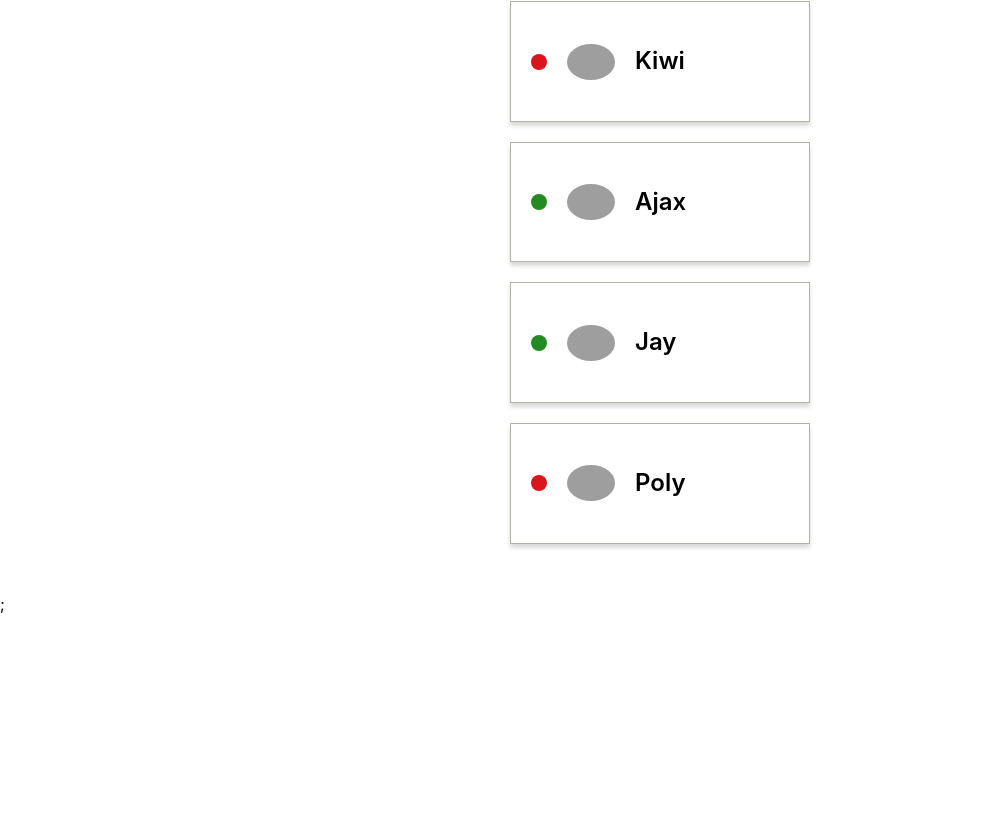
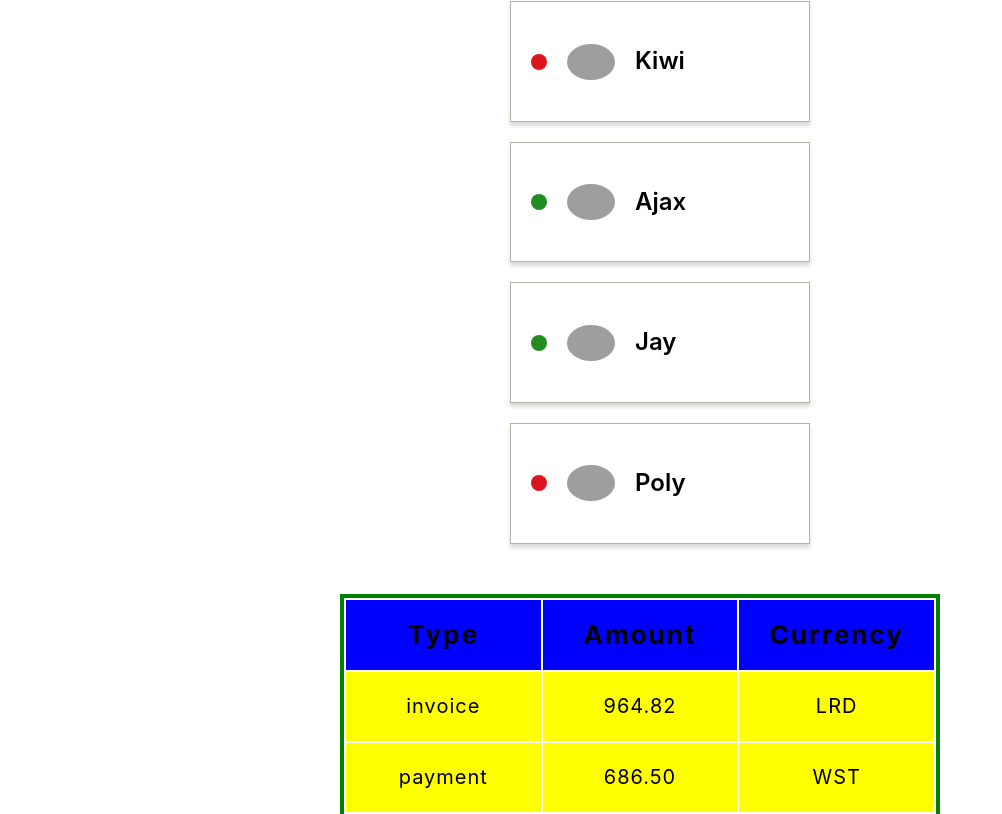
Before and after one commit to Dzhaman-Nazarii/goit-react-hw-01-components, a React (Create React App) app: page / in a window 1280 px wide. Shown: the part 1120-1934 px from the top of the page, without its empty margins (0-1002 px from the left). Before the commit the page ends 1734 px from the top, so only its background shows below. Built offline with nearby package versions, Linux system fonts and the light colour scheme; grey boxes are pictures that could not be loaded.

Commit message:
exercise 4

```diff
--- a/src/components/App.jsx
+++ b/src/components/App.jsx
@@ -1,10 +1,11 @@
 import Profile from "./Profile/Profile";
 import Statistics from "./Statistics/Statistics";
 import FriendList from "./FriendList/FriendList";
-import FriendListItem from "./FriendListItem/FriendListItem";
+import TransactionHistory from "./TransactionHistory/TransactionHistory";
 import user from '../data/user'
 import data from '../data/data'
 import friends from '../data/friends'
+import transactions from '../data/transactions'
 
 export const App = () => {
   return (
@@ -17,7 +18,8 @@ export const App = () => {
         stats={user.stats}
       />
       <Statistics title="Upload stats" stats={data} />
-      <div><FriendList friends={friends} />;</div>
+      <FriendList friends={friends} />
+      <TransactionHistory items={transactions} />;
     </>
   );
 };
--- /dev/null
+++ b/src/components/TransactionHistory/TransactionHistory.jsx
@@ -0,0 +1,25 @@
+import PropTypes from 'prop-types'
+import css from './TransactionHistory.module.css'
+import TransactionItems from 'components/TransactionItems/TransactionItems';
+
+const TransactionHistory = ({items}) => {
+    return (
+        <table className={css.transactionHistory}>
+            <thead>
+                <tr>
+                <th>Type</th>
+                <th>Amount</th>
+                <th>Currency</th>
+                </tr>
+            </thead>
+            <tbody>
+                {items.map(item => (
+                    <TransactionItems key={item.id} {...item} />
+                    )
+                )}
+            </tbody>
+        </table>
+    )
+};
+
+export default TransactionHistory;
--- /dev/null
+++ b/src/components/TransactionHistory/TransactionHistory.module.css
@@ -0,0 +1,33 @@
+.transactionHistory {
+  margin-right: auto;
+  margin-left: auto;
+  width: 600px;
+
+  margin-bottom: 50px;
+  table-layout: fixed;
+  border: solid 4px green;
+}
+
+th,
+td {
+  padding: 20px;
+  color: #000;
+}
+
+th {
+  background-color: blue;
+  letter-spacing: 2px;
+  font-size: 26px;
+  line-height: 1.167;
+}
+
+td {
+  background-color: yellow;
+  letter-spacing: 1px;
+  font-size: 20px;
+  line-height: 1.456;
+}
+
+tbody td {
+  text-align: center;
+}
--- /dev/null
+++ b/src/components/TransactionItems/TransactionItems.jsx
@@ -0,0 +1,20 @@
+import PropTypes from 'prop-types'
+
+const TransactionItems = ({id, type, amount, currency}) => {
+    return (
+        <tr key={id}>
+            <td>{type}</td>
+            <td>{amount}</td>
+            <td>{currency}</td>
+        </tr>
+    )
+};
+
+TransactionItems.propTypes = {
+    id: PropTypes.string.isRequired,
+    type: PropTypes.string.isRequired,
+    amount: PropTypes.string.isRequired,
+    currency: PropTypes.string.isRequired,
+}
+
+export default TransactionItems;
--- /dev/null
+++ b/src/data/transactions.json
@@ -0,0 +1,122 @@
+[
+  {
+    "id": "1e0700a2-5183-4291-85cc-2065a036a683",
+    "type": "invoice",
+    "amount": "964.82",
+    "currency": "LRD"
+  },
+  {
+    "id": "a30f821b-4d25-4ff0-abdd-e340b3f0dd2b",
+    "type": "payment",
+    "amount": "686.50",
+    "currency": "WST"
+  },
+  {
+    "id": "44dca67a-8e5a-4798-bf8e-b15efd4e1abd",
+    "type": "invoice",
+    "amount": "828.62",
+    "currency": "UGX"
+  },
+  {
+    "id": "ea8ed3dc-2b68-4a53-905a-53ecb0adef33",
+    "type": "withdrawal",
+    "amount": "527.80",
+    "currency": "ALL"
+  },
+  {
+    "id": "ea76146a-0b00-4b80-bc02-a8c822176712",
+    "type": "withdrawal",
+    "amount": "371.43",
+    "currency": "MUR"
+  },
+  {
+    "id": "63ca02f9-d637-46b5-9237-f3b24425e029",
+    "type": "payment",
+    "amount": "862.44",
+    "currency": "AUD"
+  },
+  {
+    "id": "ed0263e8-59a5-4bf1-87e0-2bb88e53dc34",
+    "type": "withdrawal",
+    "amount": "907.00",
+    "currency": "GEL"
+  },
+  {
+    "id": "6013bad0-750c-4691-8bc2-d8f2b43969c4",
+    "type": "withdrawal",
+    "amount": "352.52",
+    "currency": "UGX"
+  },
+  {
+    "id": "252c7be4-8b06-4fa7-8d42-61fb835b70d5",
+    "type": "payment",
+    "amount": "388.98",
+    "currency": "TOP"
+  },
+  {
+    "id": "4eaab41b-b967-40ac-82ed-85fc66f646f1",
+    "type": "deposit",
+    "amount": "103.10",
+    "currency": "BWP"
+  },
+  {
+    "id": "9648a350-8469-42d5-8bf3-18090de5fe67",
+    "type": "withdrawal",
+    "amount": "322.32",
+    "currency": "MRO"
+  },
+  {
+    "id": "9c5c25fb-1a95-4b2f-8d1f-4c4426d677cc",
+    "type": "invoice",
+    "amount": "14.79",
+    "currency": "PYG"
+  },
+  {
+    "id": "43ef232c-80e9-4d6f-b48a-b22405620de3",
+    "type": "payment",
+    "amount": "904.86",
+    "currency": "CHF"
+  },
+  {
+    "id": "5161682e-e620-4019-ab0a-24ceb10fbd20",
+    "type": "withdrawal",
+    "amount": "307.08",
+    "currency": "NOK"
+  },
+  {
+    "id": "7b119d71-42e6-4c42-a141-6818b07bb9ff",
+    "type": "invoice",
+    "amount": "275.07",
+    "currency": "AWG"
+  },
+  {
+    "id": "a4f65722-65c4-4c28-b1f4-b8ed988bb205",
+    "type": "deposit",
+    "amount": "213.10",
+    "currency": "STD"
+  },
+  {
+    "id": "c6e5784b-0ca3-48d6-86e5-b5128af5a523",
+    "type": "invoice",
+    "amount": "116.11",
+    "currency": "CUP CUC"
+  },
+  {
+    "id": "c9ebed6a-3a02-4b49-ac0d-0534b51f2bfd",
+    "type": "invoice",
+    "amount": "878.67",
+    "currency": "HKD"
+  },
+  {
+    "id": "a4a98b0e-b22c-438b-9f83-de2df52110c8",
+    "type": "invoice",
+    "amount": "725.03",
+    "currency": "UYU UYI"
+  },
+  {
+    "id": "b39bfa7a-0166-4c47-94d6-87d20590f746",
+    "type": "payment",
+    "amount": "405.45",
+    "currency": "MDL"
+  }
+]
```
